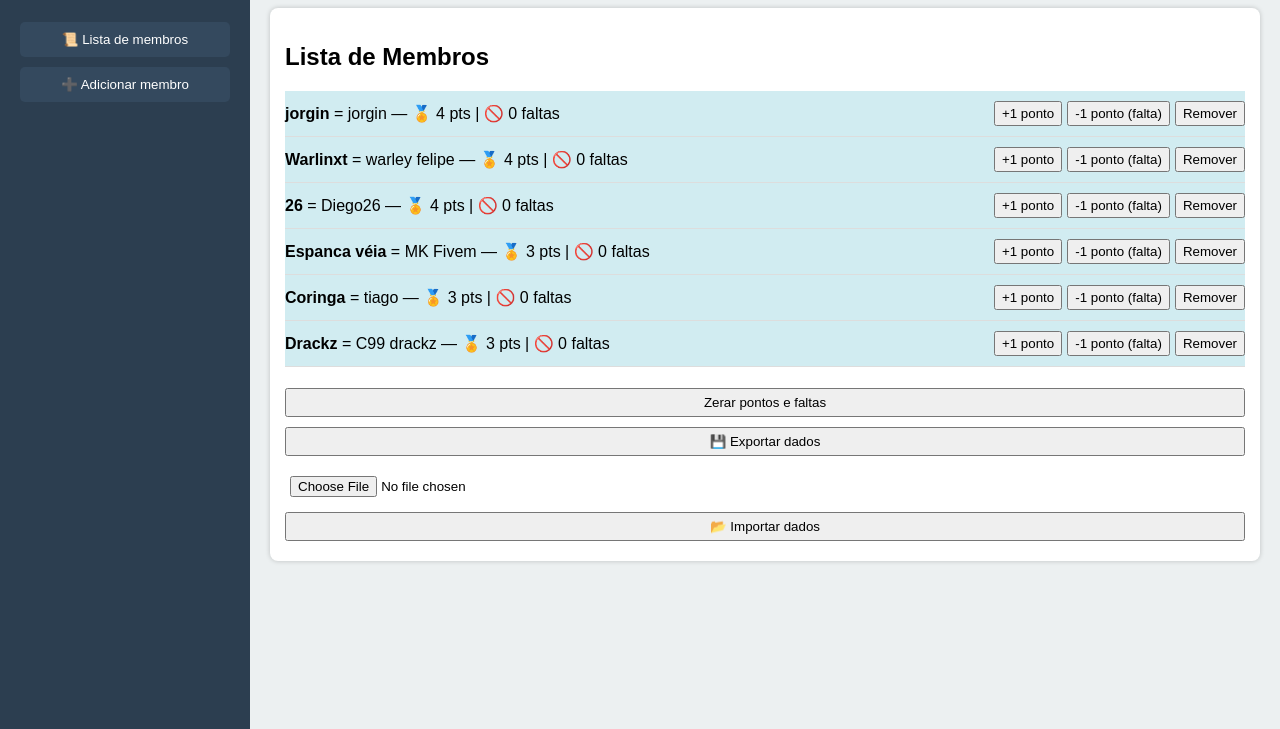
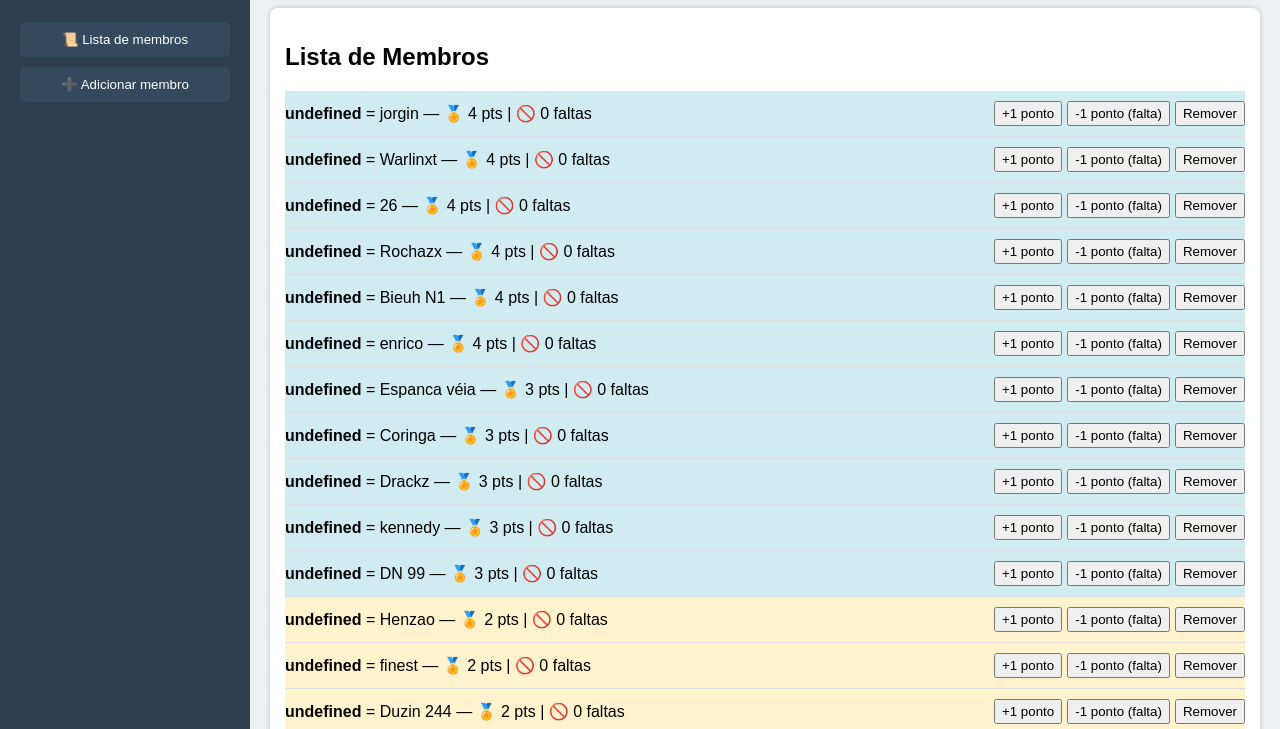
Before and after one commit to ruan7z/dashboard99, a plain HTML site: page index.html in a window 1280 px wide. Shown: the part 71-800 px from the top of the page. Drawn offline with Linux system fonts and the light colour scheme.

Commit message:
Update index.html

```diff
--- a/index.html
+++ b/index.html
@@ -56,13 +56,35 @@
 <script>
   // Inicializar membros do Local Storage ou usar padrão
   let members = JSON.parse(localStorage.getItem("guildaMembers")) || [
-    {youtube:"jorgin", ff:"jorgin", pontos:4, faltas:0},
-    {youtube:"Espanca véia", ff:"MK Fivem", pontos:3, faltas:0},
-    {youtube:"Coringa", ff:"tiago", pontos:3, faltas:0},
-    {youtube:"Warlinxt", ff:"warley felipe", pontos:4, faltas:0},
-    {youtube:"Drackz", ff:"C99 drackz", pontos:3, faltas:0},
-    {youtube:"26", ff:"Diego26", pontos:4, faltas:0}
-  ];
+  {"ff":"jorgin", "yt":"jorgin", "pontos":4, "faltas":0},
+  {"ff":"Espanca véia", "yt":"MK Fivem", "pontos":3, "faltas":0},
+  {"ff":"Coringa", "yt":"tiago", "pontos":3, "faltas":0},
+  {"ff":"Warlinxt", "yt":"warley felipe", "pontos":4, "faltas":0},
+  {"ff":"Drackz", "yt":"C99 drackz", "pontos":3, "faltas":0},
+  {"ff":"26", "yt":"Diego26", "pontos":4, "faltas":0},
+  {"ff":"Henzao", "yt":"henzo", "pontos":2, "faltas":0},
+  {"ff":"Rochazx", "yt":"Rochazx13", "pontos":4, "faltas":0},
+  {"ff":"Bieuh N1", "yt":"Sr Been", "pontos":4, "faltas":0},
+  {"ff":"enrico", "yt":"henriqrwz", "pontos":4, "faltas":0},
+  {"ff":"kennedy", "yt":"kennedy", "pontos":3, "faltas":0},
+  {"ff":"DN 99", "yt":"Dn 99", "pontos":3, "faltas":0},
+  {"ff":"finest", "yt":"finest", "pontos":2, "faltas":0},
+  {"ff":"Duzin 244", "yt":"josé", "pontos":2, "faltas":0},
+  {"ff":"nome japonês", "yt":"dgking", "pontos":1, "faltas":0},
+  {"ff":"mestre", "yt":"felipe ytb", "pontos":1, "faltas":0},
+  {"ff":"Mano nj11", "yt":"muleke de vila", "pontos":2, "faltas":0},
+  {"ff":"Hades", "yt":"felippe", "pontos":2, "faltas":0},
+  {"ff":"skaltz", "yt":"skalt7x", "pontos":2, "faltas":0},
+  {"ff":"maranha", "yt":"rhuan", "pontos":2, "faltas":0},
+  {"ff":"fx anderson", "yt":"anderson", "pontos":1, "faltas":0},
+  {"ff":"jpzin", "yt":"pedro", "pontos":1, "faltas":0},
+  {"ff":"soares", "yt":"luan", "pontos":1, "faltas":0},
+  {"ff":"henry", "yt":"emerson", "pontos":1, "faltas":0},
+  {"ff":"p.henry", "yt":"henry", "pontos":1, "faltas":0},
+  {"ff":"negrini", "yt":"negrini", "pontos":1, "faltas":0},
+  {"ff":"Br trem", "yt":"trem bala", "pontos":1, "faltas":0}
+]
+;
 
   function saveData() {
     localStorage.setItem("guildaMembers", JSON.stringify(members));
@@ -159,4 +181,5 @@
 </script>
 
 </body>
+
 </html>
```
